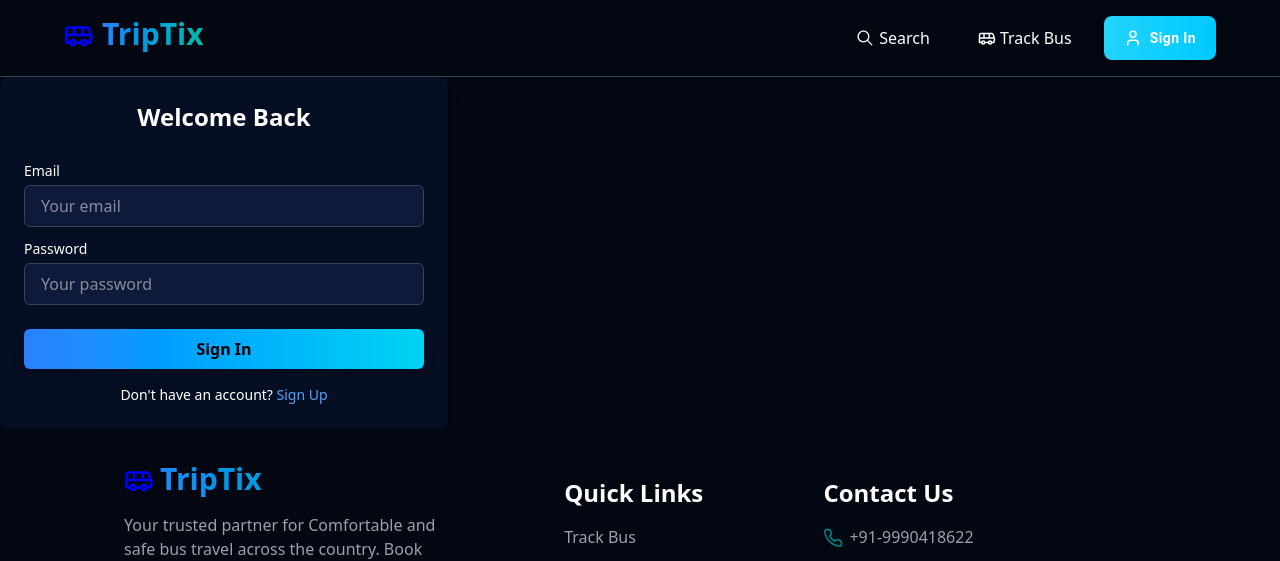
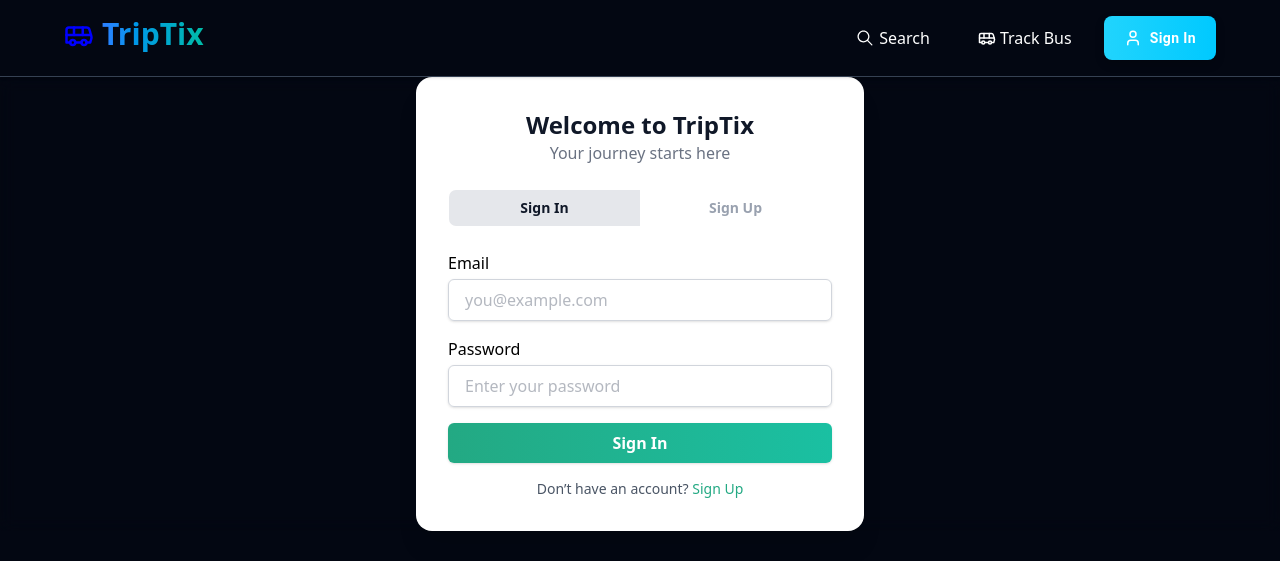
Before and after one commit to Chandrashekher1/TripTix, a React (Vite) app: page /login in a window 1280 px wide. Shown: the top 561 px of the page. Built offline with nearby package versions, Linux system fonts and the light colour scheme; no server answers.

Commit message:
refactor: change ui of login page

```diff
--- a/src/components/Login.jsx
+++ b/src/components/Login.jsx
@@ -5,119 +5,136 @@
 import CircularProgress from '@mui/material/CircularProgress';
 import Box from '@mui/material/Box';
 
-const Login = ({onClose}) => {
+const Login = ({ onClose }) => {
   const [isLogin, setIsLogin] = useState(true);
   const [name, setName] = useState('');
   const [email, setEmail] = useState('');
   const [number, setNumber] = useState('');
   const [password, setPassword] = useState('');
   const [message, setMessage] = useState('');
-  const [isLoading, setIsLoading] = useState(false)
+  const [isLoading, setIsLoading] = useState(false);
+  const { login } = useContext(AuthContext);
   const navigate = useNavigate();
-  const { login } = useContext(AuthContext);
 
   const handleSubmit = async (e) => {
     e.preventDefault();
     setMessage('');
-    setIsLoading(true)
+    setIsLoading(true);
 
     try {
-      let response;
-      const url = !isLogin ? Register_API : Login_Api;
+      const url = isLogin ? Login_Api : Register_API;
+      const body = isLogin
+        ? { email, password }
+        : { email, password, name, phone: number };
 
-      if (!isLogin) {
-        response = await fetch(url, {
+      const response = await fetch(url, {
         method: 'POST',
         headers: { 'Content-Type': 'application/json' },
-          body: JSON.stringify({ email, password, name, phone: number }),
+        body: JSON.stringify(body),
       });
-      } else {
-        response = await fetch(url, {
-          method: 'POST',
-          headers: { 'Content-Type': 'application/json' },
-          body: JSON.stringify({ email, password }),
-        });
-      }
 
       const data = await response.json();
+      const token = response.headers.get('authorization');
       setMessage(data.message);
-      const token = response.headers.get('authorization');
+
       if (token) {
         login(token, data?._id);
         navigate('/profile');
-        onClose()
+        onClose();
       } else {
         throw new Error('No token received from server');
       }
     } catch (err) {
-      console.log('error', err);
+      console.error(err);
+    } finally {
+      setIsLoading(false);
     }
   };
 
-  const toggleForm = () => {
-    setIsLogin(!isLogin);
-  };
+  return (
+    <div className="flex items-center justify-center px-2 bg-opacity-60 backdrop-blur-sm">
+      <form
+        onSubmit={handleSubmit}
+        className="bg-white w-full max-w-md rounded-2xl shadow-xl p-8"
+      >
+        <h2 className="text-2xl font-bold text-center text-[#101828]">Welcome to TripTix</h2>
+        <p className="text-center text-gray-500 mb-6">Your journey starts here</p>
 
-  return (
-    <form
-      className="flex flex-col w-full max-w-md bg-[#060e23] text-white rounded-lg shadow-xl p-6"
-      onSubmit={handleSubmit}
+        <div className="flex mb-6 border border-transparent rounded-lg overflow-hidden text-sm font-semibold">
+          <button
+            type="button"
+            onClick={() => setIsLogin(true)}
+            className={`w-1/2 py-2 cursor-pointer ${
+              isLogin ? 'bg-gray-200 text-[#101828]' : 'bg-white text-gray-400'
+            }`}
           >
-      <h1 className="text-center font-bold text-2xl mb-4">
-        {isLogin ? 'Welcome Back' : 'Create Account'}
-      </h1>
+            Sign In
+          </button>
+          <button
+            type="button"
+            onClick={() => setIsLogin(false)}
+            className={`w-1/2 py-2 cursor-pointer ${
+              !isLogin ? 'bg-gray-200 text-[#101828]' : 'bg-white text-gray-400'
+            }`}
+          >
+            Sign Up
+          </button>
+        </div>
 
         {!isLogin && (
           <>
-          <label className="text-sm font-medium mt-2">Name</label>
+            <label className="font-medium text-black">Name</label>
             <input
               type="text"
               value={name}
+              onChange={(e) => setName(e.target.value)}
               required
-            onChange={(e) => setName(e.target.value)}
               placeholder="Your name"
-            className="bg-[#0e1a3a] border border-gray-700 text-white px-4 py-2 rounded-md mt-1"
+              className="w-full mt-1 mb-4 px-4 py-2 border rounded-md text-gray-500 border-gray-300 shadow focus:outline-[#23a983]"
             />
           </>
         )}
 
-      <label className="text-sm font-medium mt-3">Email</label>
+        <label className="font-medium text-black">Email</label>
         <input
           type="email"
           value={email}
+          onChange={(e) => setEmail(e.target.value)}
           required
-        onChange={(e) => setEmail(e.target.value)}
-        placeholder="Your email"
-        className="bg-[#0e1a3a] border border-gray-700 text-white px-4 py-2 rounded-md mt-1"
+          placeholder="you@example.com"
+          className="w-full mt-1 mb-4 px-4 py-2 border rounded-md text-gray-500 border-gray-300 shadow focus:outline-[#23a983]"
+
         />
 
         {!isLogin && (
           <>
-          <label className="text-sm font-medium mt-3">Phone</label>
+            <label className="font-medium text-black">Phone</label>
             <input
               type="tel"
               value={number}
+              onChange={(e) => setNumber(e.target.value)}
               required
-            onChange={(e) => setNumber(e.target.value)}
-            placeholder="Your phone"
-            className="bg-[#0e1a3a] border border-gray-700 text-white px-4 py-2 rounded-md mt-1"
+              placeholder="Phone number"
+                className="w-full mt-1 mb-4 px-4 py-2 border rounded-md text-gray-500 border-gray-300 shadow focus:outline-[#23a983]"
+
             />
           </>
         )}
 
-      <label className="text-sm font-medium mt-3">Password</label>
+        <label className="font-medium text-black">Password</label>
         <input
           type="password"
           value={password}
+          onChange={(e) => setPassword(e.target.value)}
           required
-        onChange={(e) => setPassword(e.target.value)}
-        placeholder="Your password"
-        className="bg-[#0e1a3a] border border-gray-700 text-white px-4 py-2 rounded-md mt-1"
+          placeholder="Enter your password"
+           className="w-full mt-1 mb-4 px-4 py-2 border rounded-md text-gray-500 border-gray-300 shadow focus:outline-[#23a983]"
+
         />
 
         <button
           type="submit"
-          className="mt-6 bg-gradient-to-r from-blue-500 to-cyan-400 hover:from-cyan-400 hover:to-blue-500 text-black font-semibold py-2 rounded-md shadow-lg transition-all cursor-pointer w-full"
+          className="w-full bg-gradient-to-r from-[#23a983] to-[#1ac0a2] text-white font-semibold py-2 rounded-md shadow hover:brightness-110"
         >
           {isLoading ? (
             <Box sx={{ display: 'flex', justifyContent: 'center' }}>
@@ -128,21 +145,21 @@
           )}
         </button>
 
-
         {message && (
-        <p className="text-red-500 text-sm text-center mt-3">{message}</p>
+          <p className="text-sm text-red-500 text-center mt-3">{message}</p>
         )}
 
-      <p className="text-center mt-4 text-sm">
-        {isLogin ? "Don't have an account?" : 'Already have an account?'}{' '}
+        <div className="text-center mt-4 text-sm text-gray-600">
+          {isLogin ? 'Don’t have an account?' : 'Already have an account?'}{' '}
           <span
-          className="text-blue-400 hover:underline cursor-pointer"
-          onClick={toggleForm}
+            onClick={() => setIsLogin(!isLogin)}
+            className="text-[#23a983] cursor-pointer hover:underline font-medium"
           >
             {isLogin ? 'Sign Up' : 'Sign In'}
           </span>
-      </p>
+        </div>
       </form>
+    </div>
   );
 };
 
```
Lines whose indentation alone changed are shown as unchanged.
